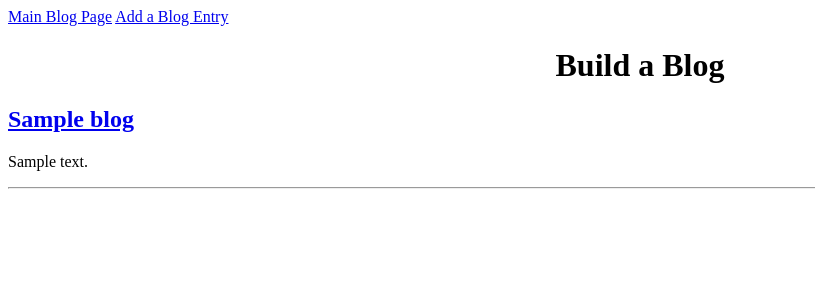
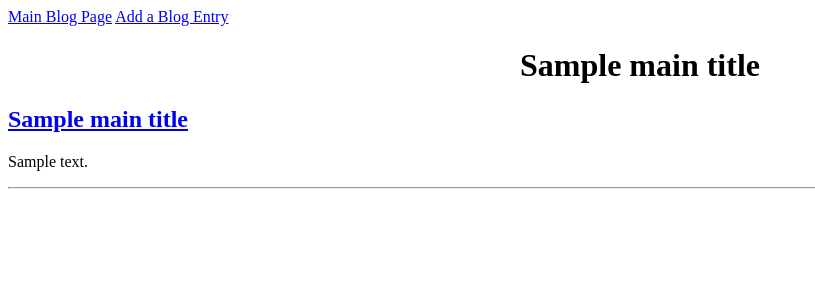
Before and after one commit to digitaljosh/build-a-blog, a Flask app: template templates/home.html in a window 1280 px wide. Shown: the top 300 px of the page, without its empty margins (0-815 px from the left). Run offline with Flask 2, Linux system fonts and the light colour scheme; the template is opened without the code that fills it: most values are stand-ins (such as "Sample title", 1, 10 or a date in 2020); data that the repository does not hold is empty.

Commit message:
Display single entries after clicking on entry & after newpost

```diff
--- a/main.py
+++ b/main.py
@@ -21,16 +21,34 @@ class Blog(db.Model):
 @app.route('/', methods=['POST', 'GET'])
 def index():
 
+    if request.method=='GET':
+        blog_id = request.args.get('id')
+        if blog_id:
+            blog = Blog.query.filter_by(id=blog_id).all()
+            selected_blog = Blog.query.filter_by(id=blog_id).first()
+            return render_template('home.html', blog=blog, body=selected_blog.body, main_title=selected_blog.title)
+
+        blog = Blog.query.all()
+        main_title = "Build a Blog"
+        return render_template('home.html', blog=blog, main_title=main_title)
+
+
+
+
     error_title = "Please fill in the title"
     error_body = "Please fill in the body"
 
     if request.method == 'POST':
+
+
         title = request.form['title']
         body = request.form['body']
         if title and body != "":
             new_post = Blog(title,body)
             db.session.add(new_post)
             db.session.commit()
+            return redirect("/?id=" + str(new_post.id))
+            #return render_template('home.html', body=new_post.body, blog=new_post, main_title=new_post.title)
 
         if body == "":
                 return render_template('/newpost.html', error_body=error_body)
@@ -38,14 +56,12 @@ def index():
         if title == "":
             return render_template('/newpost.html', error_title=error_title)
 
-    #if request.method == 'GET':
 
-        #query_params = request.args.get('body')
-        #return render_template('home.html' + query_params)
+
 
     blog = Blog.query.all()
-    #print(blog)
-    return render_template('home.html', blog=blog)
+    main_title = "Build a Blog"
+    return render_template('home.html', blog=blog, main_title=main_title)
 
 
 @app.route('/newpost', methods=['POST', 'GET'])
--- a/templates/home.html
+++ b/templates/home.html
@@ -3,15 +3,23 @@
 {% block content %}
 
 
-    <h1 id="main-title">Build a Blog</h1>
+    <h1 id="main-title">{{ main_title }}</h1>
 
 
-
+    {% if main_title == "Build a Blog" %}
         {% for b in blog %}
         <h2><a href="/?id={{ b.id }}">{{ b.title }}</a></h2>
         <p>{{ b.body }}</p>
         <hr>
         {% endfor %}
+    {% endif %}
+
+
+    <h2><a href="/?id={{ blog.id }}">{{ main_title }}</a></h2>
+    <p>{{ body }}</p>
+    <hr>
+
+
 
 
 
--- a/templates/id.html
+++ b/templates/id.html
@@ -1,6 +1,6 @@
 {% extends "base.html" %}
 
-{% content block %}
+{% block content %}
 
 <h2>b.title</h2>
 
```
